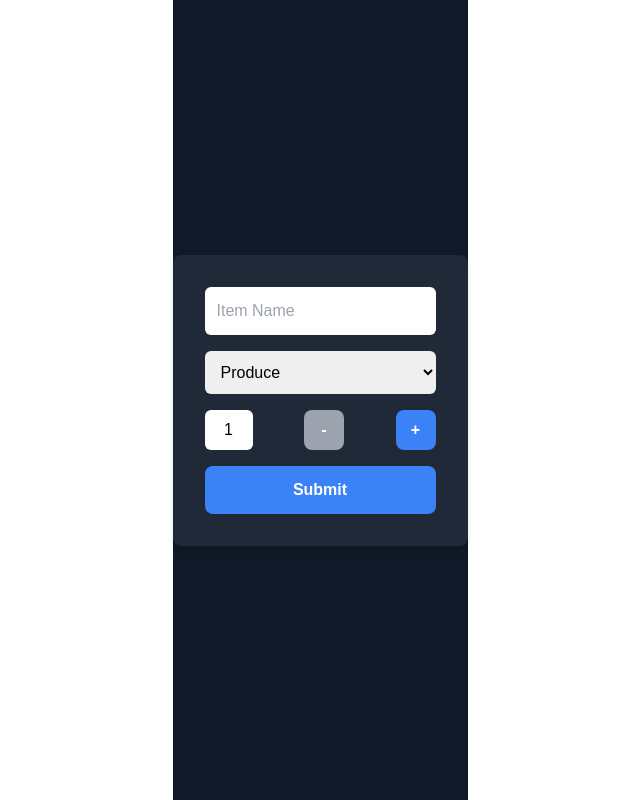
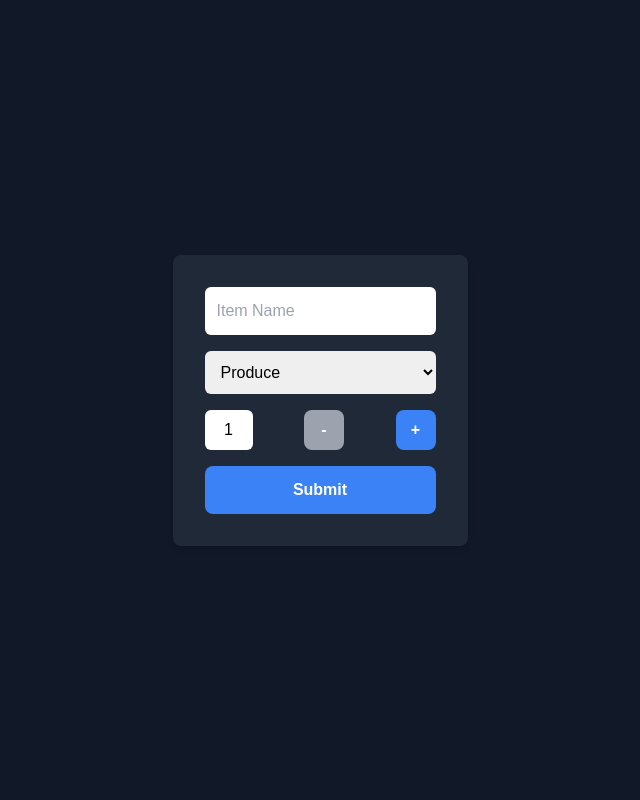
Before and after one commit to CoffeeMug975/cprg306-assignments, a Next.js app: page /week-5 in a window 1280 px wide. Shown: the whole page, without its empty margins (320-960 px from the left). Built offline with nearby package versions, Linux system fonts and the light colour scheme.

Commit message:
Final CSS Change

```diff
--- a/app/page.js
+++ b/app/page.js
@@ -21,7 +21,6 @@ export default function Home() {
           <div>01</div>
           <div>01</div>
           <div>01</div>
-          <div>01</div>
         </uL>
 
     </main>
--- a/app/week-5/new-item.js
+++ b/app/week-5/new-item.js
@@ -65,9 +65,8 @@ export default function NewItem({ currentQuantity, incrementCountQuantity, decre
                     <select
                         className="w-full p-3 text-black rounded-md focus:outline-none focus:ring-2 focus:ring-blue-500"
                         value={category}
-                        onChange={handleCategoryChange}
-                    >
-                        <option value="">Category</option>
+                        onChange={handleCategoryChange}>
+                        <option className="bg-gray-300" value="">Category</option>
                         <option value="produce">Produce</option>
                         <option value="dairy">Dairy</option>
                         <option value="bakery">Bakery</option>
--- a/app/week-5/page.js
+++ b/app/week-5/page.js
@@ -27,7 +27,8 @@ export default function Interactivity() {
         };
 
     return (
-        <main className ="flex justify-center">
+        //className = "flex justify-center"             Delete Later
+        <main>
             <NewItem currentQuantity={quantity} incrementCountQuantity={incrementQuantity} decrementCountQuantity={decrementQuantity} resetQuantity={resetQuantity}/>
         </main>
     );
```
